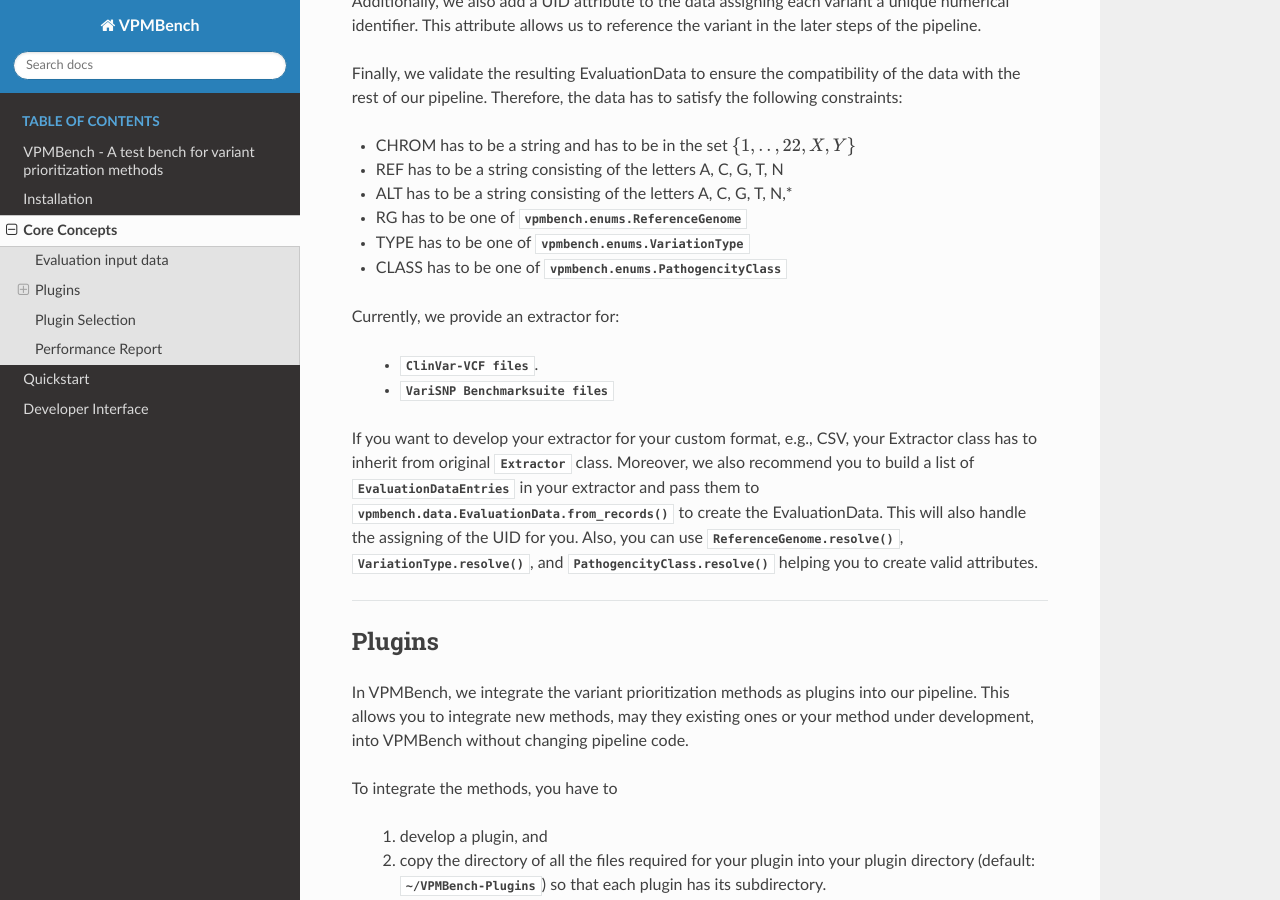
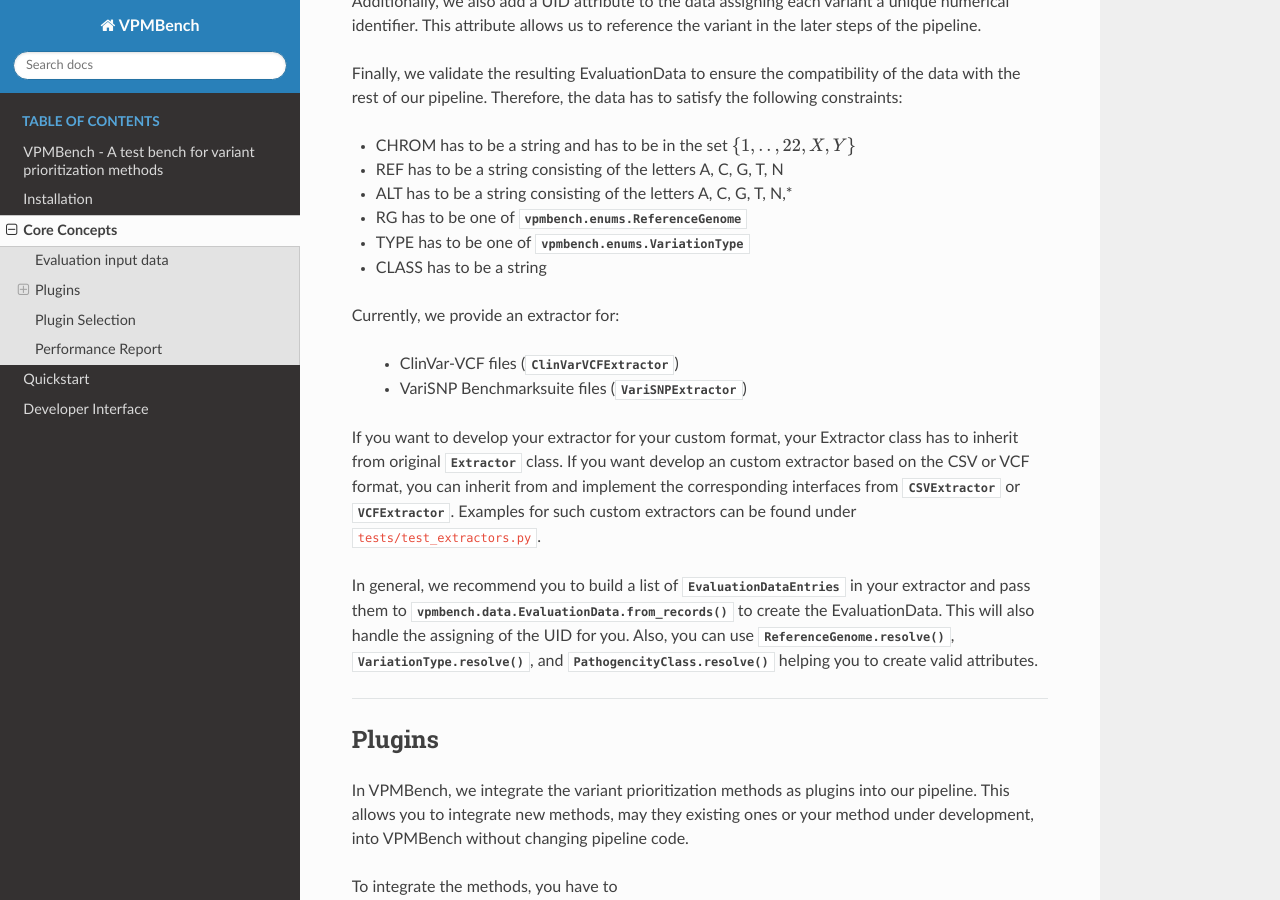
Before and after one commit to IDEA-PRIO/VPMBench, a Sphinx documentation site: the page built from docs/source/user/concepts.rst, in a window 1280 px wide and 900 px high, scrolled down 1582 px. Built offline with Sphinx 7.4.7 and the Read the Docs theme 2.0.0, drawn with Linux system fonts in a browser that asks for light colours; pages that are not in the unit, such as notebooks, are missing from menus.

Commit message:
some work on documentation

```diff
--- a/docs/source/conf.py
+++ b/docs/source/conf.py
@@ -31,6 +31,7 @@
     'sphinx.ext.napoleon',
     "sphinx.ext.intersphinx",
     "sphinx.ext.autosectionlabel",
+    "sphinx.ext.todo",
     "sphinx_rtd_theme"]
 
 # Typehints
--- a/docs/source/index.rst
+++ b/docs/source/index.rst
@@ -8,4 +8,5 @@
    user/install
    user/concepts
    user/quickstart
+   user/experimental-features
    dev/api
--- a/docs/source/user/concepts.rst
+++ b/docs/source/user/concepts.rst
@@ -69,17 +69,19 @@
 * ALT has to be a string consisting of the letters A, C, G, T, N,*
 * RG has to be one of :class:`vpmbench.enums.ReferenceGenome`
 * TYPE has to be one of :class:`vpmbench.enums.VariationType`
-* CLASS has to be one of :class:`vpmbench.enums.PathogencityClass`
+* CLASS has to be a string
 
 
 Currently, we provide an extractor for:
 
-    * :class:`ClinVar-VCF files <vpmbench.extractor.ClinVarVCFExtractor>`.
-    * :class:`VariSNP Benchmarksuite files <vpmbench.extractor.VariSNPExtractor>`
+    * ClinVar-VCF files (:class:`ClinVarVCFExtractor <vpmbench.extractor.ClinVarVCFExtractor>`)
+    * VariSNP Benchmarksuite files (:class:`VariSNPExtractor <vpmbench.extractor.VariSNPExtractor>`)
 
 
-If you want to develop your extractor for your custom format, e.g., CSV, your Extractor class has to inherit from original :class:`Extractor <vpmbench.extractor.Extractor>` class.
-Moreover, we also recommend you to build a list of :class:`EvaluationDataEntries <vpmbench.data.EvaluationDataEntry>` in your extractor and pass them to :meth:`vpmbench.data.EvaluationData.from_records` to create the EvaluationData.
+If you want to develop your extractor for your custom format, your Extractor class has to inherit from original :class:`Extractor <vpmbench.extractor.Extractor>` class.
+If you want develop an custom extractor based on the CSV or VCF format, you can inherit from and implement the corresponding interfaces from :class:`CSVExtractor <vpmbench.extractor.CSVExtractor>` or :class:`VCFExtractor <vpmbench.extractor.VCFExtractor>`. Examples for such custom extractors can be found under ``tests/test_extractors.py``.
+
+In general, we recommend you to build a list of :class:`EvaluationDataEntries <vpmbench.data.EvaluationDataEntry>` in your extractor and pass them to :meth:`vpmbench.data.EvaluationData.from_records` to create the EvaluationData.
 This will also handle the assigning of the UID for you.
 Also, you can use :meth:`ReferenceGenome.resolve() <vpmbench.enums.ReferenceGenome.resolve>`, :meth:`VariationType.resolve() <vpmbench.enums.VariationType.resolve>`, and :meth:`PathogencityClass.resolve() <vpmbench.enums.PathogencityClass.resolve>` helping you to create valid attributes.
 
```
Also changed, not shown: other parts of docs/source/user/concepts.rst (+1 -0 lines), docs/source/dev/api.rst (+7 -0 lines), 2 other files.
